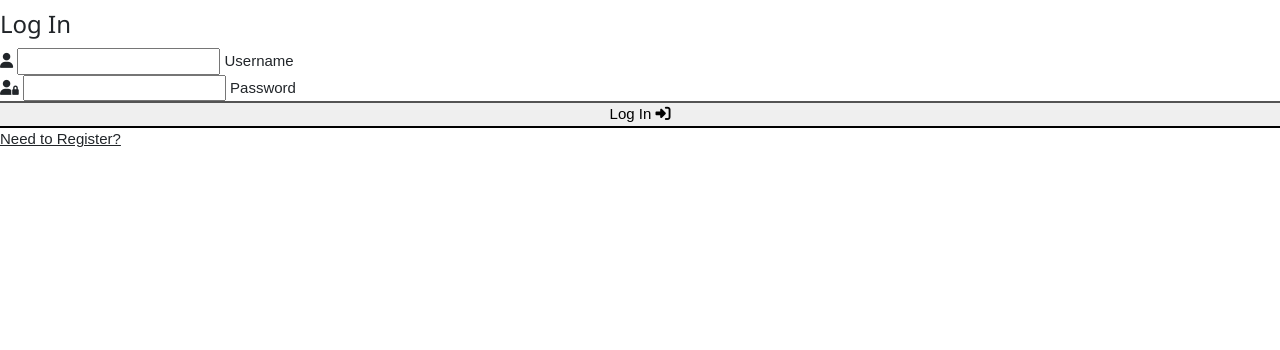
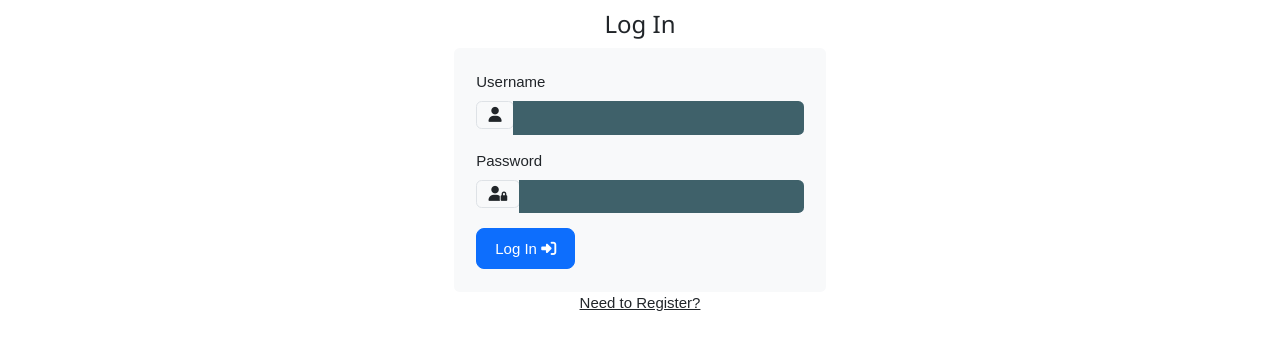
Before and after one commit to enrightc/LiDARFind, a Flask app: page /login in a window 1280 px wide. Shown: the part 53-403 px from the top of the page. Run offline with Flask 3, Linux system fonts and the light colour scheme; some libraries are stand-ins or nearby versions.

Commit message:
Remove MAterialize from login page & add bootstrap

```diff
--- a/static/css/style.css
+++ b/static/css/style.css
@@ -158,6 +158,13 @@
     color:  #f3f8f8 !important;
 }
 
+.login-button {
+    margin-left:auto;
+    margin-right:auto;
+    max-width:300px;
+    gap: auto!important;
+}
+
 /* Side bar----------------------- */
 .w3-bar-block {
     background-color: #375159;
--- a/templates/login.html
+++ b/templates/login.html
@@ -2,42 +2,40 @@
 
 {% block content %}
 
-<h3 class="center-align">Log In</h3>
+<h3 class="d-flex justify-content-center align-items-center">Log In</h3>
+
+<div class="container d-flex justify-content-center align-items-center">
+    <div class="col-12 col-md-6 col-lg-4 login-container bg-light p-4 rounded">
+      <form method="POST" action="{{ url_for('login') }}">
+        <div class="mb-3">
+          <label for="username" class="form-label">Username</label>
+          <div class="input-group">
+            <div class="input-group-prepend">
+              <span class="input-group-text"><i class="fa-solid fa-user"></i></span>
+            </div>
+            <input type="text" class="form-control" id="username" name="username" minlength="5" maxlength="15"
+                   pattern="^[a-zA-Z0-9]{5,15}$" required aria-label="Username">
+          </div>
+        </div>
+        <div class="mb-3">
+          <label for="password" class="form-label">Password</label>
+          <div class="input-group">
+            <div class="input-group-prepend">
+              <span class="input-group-text"><i class="fas fa-user-lock"></i></span>
+            </div>
+            <input type="password" class="form-control" id="password" name="password" minlength="5" maxlength="15"
+                   pattern="^[a-zA-Z0-9]{5,15}$" required aria-label="Password">
+          </div>
+        </div>
+        <button type="submit" class="text-center btn btn-primary" aria-label="Log In">
+          <span>Log In <i class="fas fa-sign-in-alt"></i></span>
+        </button>
+      </form>
+    </div>
+  </div>
 
 <div class="row">
-    <form class="col s12 m8 offset-m2" method="POST" action="{{ url_for('login') }}">
-        <div class="card-panel">
-            <div class="row">
-                <!-- Username -->
-                <div class="input-field col s12">
-                    <i class="fa-solid fa-user prefix"></i>
-                    <input id="username" name="username" type="text" minlength="5" maxlength="15"
-                        pattern="^[a-zA-Z0-9]{5,15}$" class="validate" required aria-label="Username">
-                    <label for="username">Username</label>
-                </div>
-            </div>
-            <!-- Password -->
-            <div class="row">
-                <div class="input-field col s12">
-                    <i class="fas fa-user-lock prefix"></i>
-                    <input id="password" name="password" type="password" minlength="5" maxlength="15"
-                        pattern="^[a-zA-Z0-9]{5,15}$" class="validate" required aria-label="Password">
-                    <label for="password">Password</label>
-                </div>
-            </div>
-
-            <!-- Log In -->
-            <div class="row">
-                <button type="submit" class="col s12 btn-large" aria-label="Log In">
-                    Log In <i class="fas fa-sign-in-alt"></i>
-                </button>
-            </div>
-        </div>
-    </form>
-</div>
-
-<div class="row">
-    <div class="col s12 center-align">
+    <div class="d-flex justify-content-center align-items-center">
         <a href="{{ url_for('register') }}" class="" aria-label="Need to Register?">Need to Register?</a>
     </div>
 </div>
```
